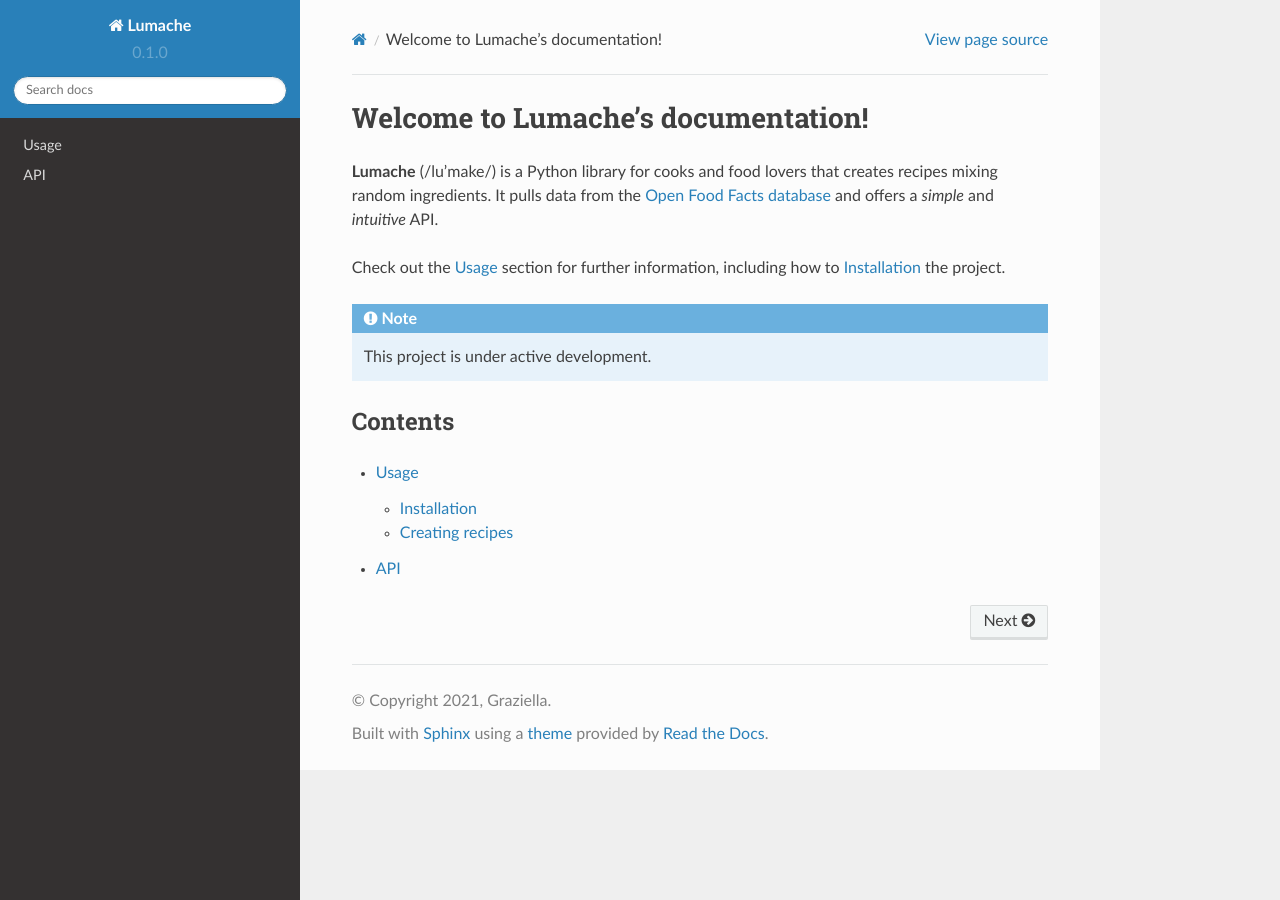
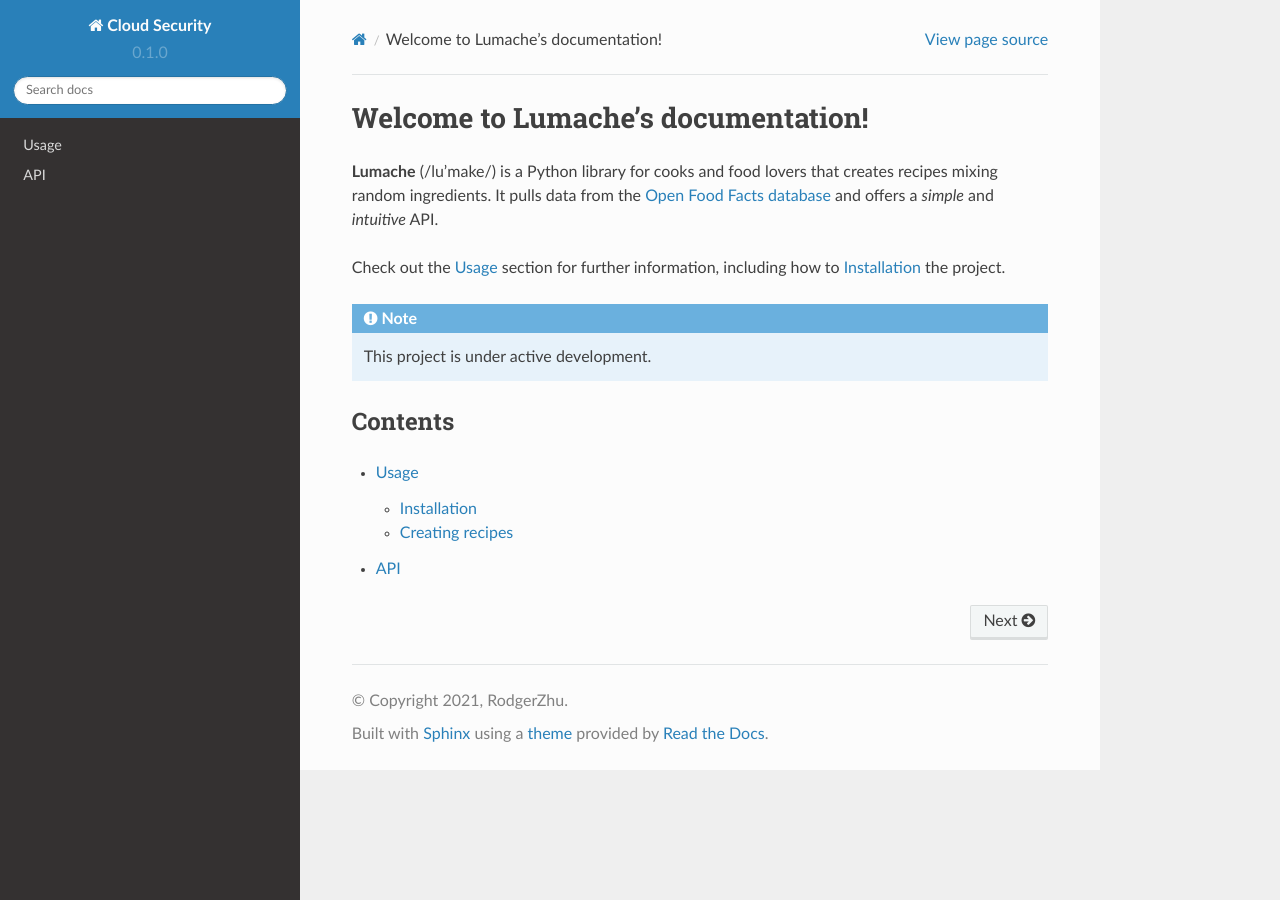
Before and after one commit to RodgerZhu/Cloud_Security, a Sphinx documentation site: the page built from Docs/readdoc/docs/source/index.rst, in a window 1280 px wide. Built offline with Sphinx 7.4.7 and the Read the Docs theme 2.0.0, drawn with Linux system fonts in a browser that asks for light colours.

Commit message:
Modefiy name to CloudSecurity

```diff
--- a/Docs/readdoc/docs/source/conf.py
+++ b/Docs/readdoc/docs/source/conf.py
@@ -2,9 +2,9 @@
 
 # -- Project information
 
-project = 'Lumache'
-copyright = '2021, Graziella'
-author = 'Graziella'
+project = 'Cloud Security'
+copyright = '2021, RodgerZhu'
+author = 'RodgerZhu'
 
 release = '0.1'
 version = '0.1.0'
--- a/Docs/readdoc/pyproject.toml
+++ b/Docs/readdoc/pyproject.toml
@@ -3,6 +3,6 @@
 build-backend = "flit_core.buildapi"
 
 [project]
-name = "lumache"
-authors = [{name = "Graziella", email = "graziella@lumache"}]
+name = "CloudSecurity"
+authors = [{name = "RodgerZhu", email = "rodgerzhu@cloudsecurity"}]
 dynamic = ["version", "description"]
```
